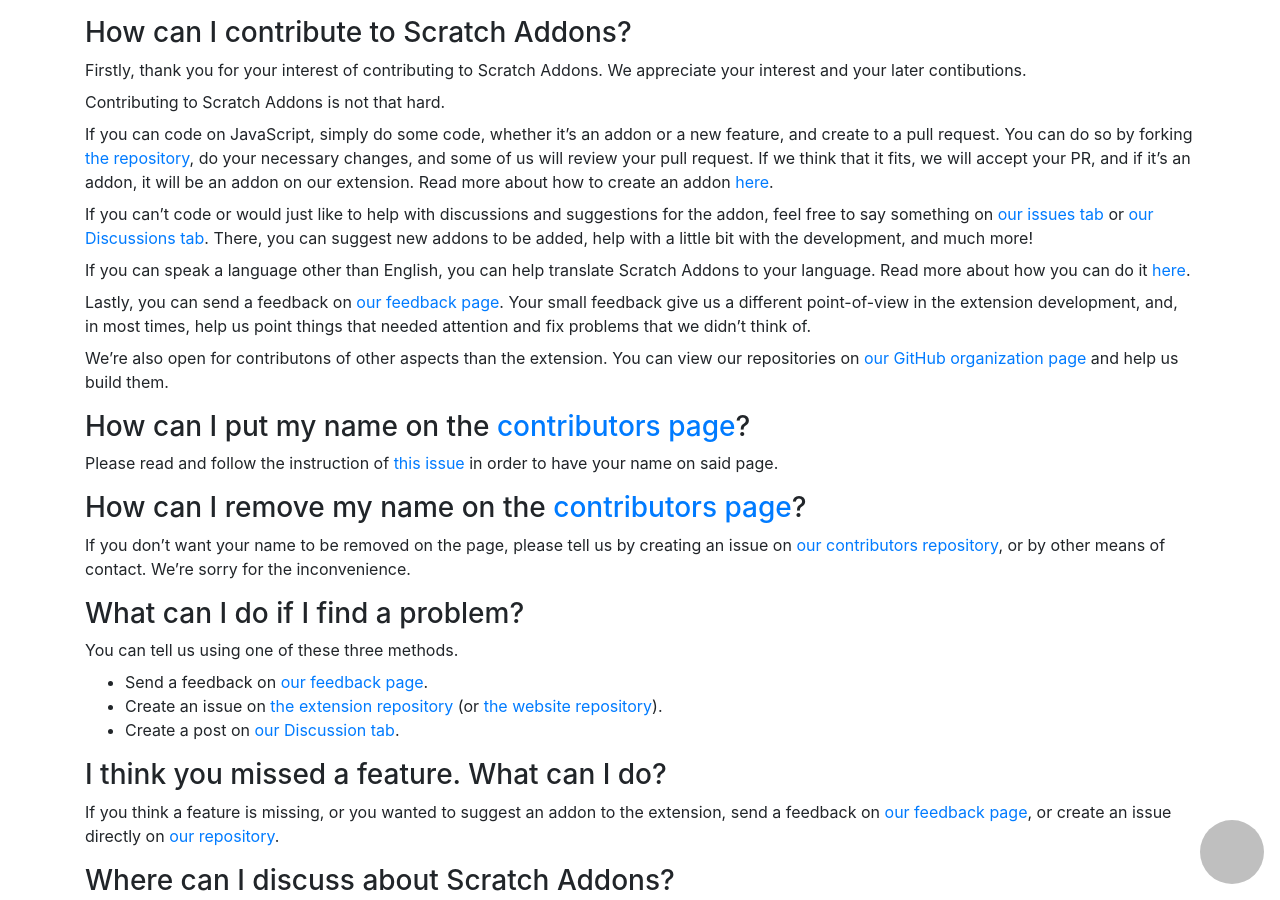
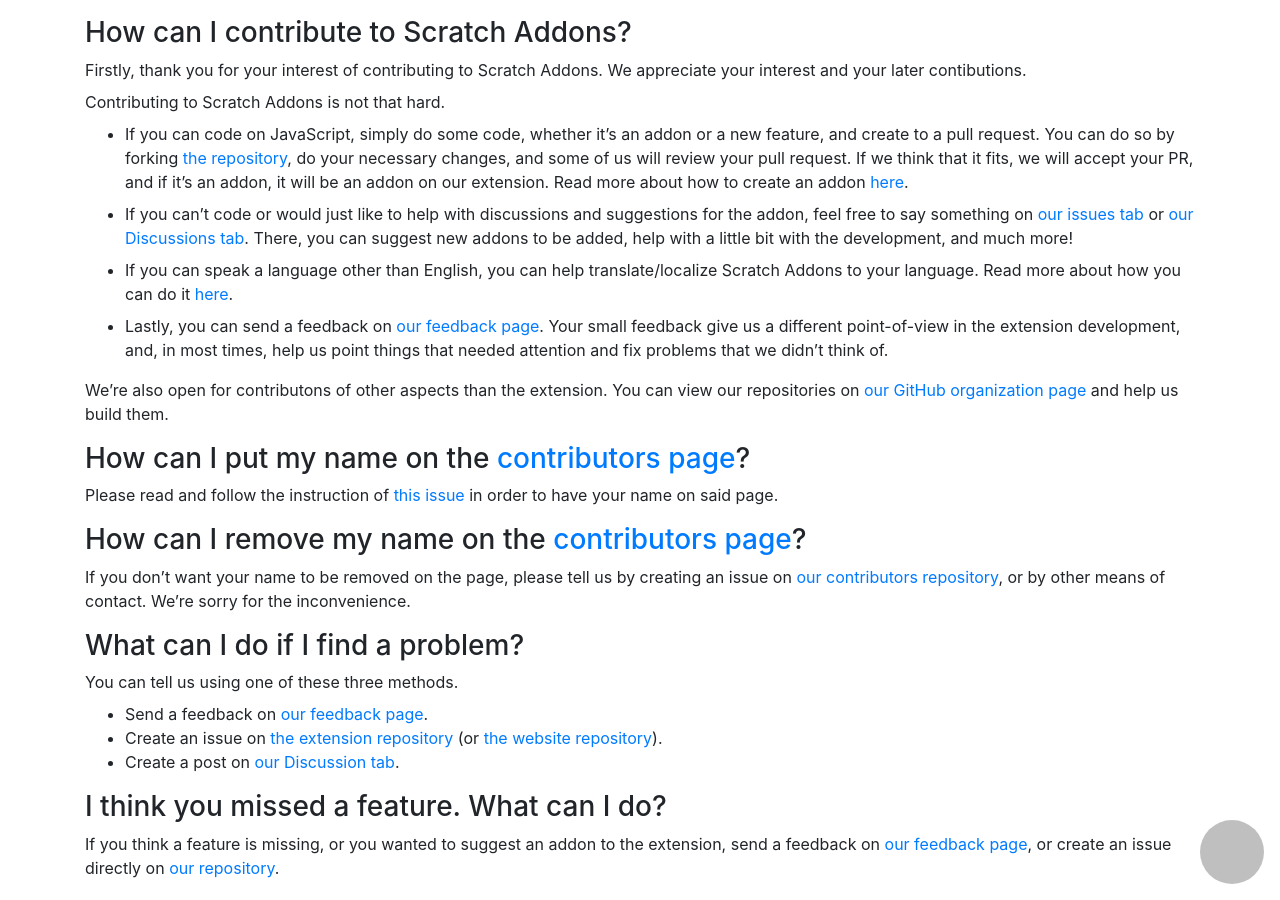
Before and after one commit to ScratchAddons/website, a Jekyll site: the page built from site/faq.md, in a window 1280 px wide and 900 px high, scrolled down 1651 px. Built offline with Jekyll 4.4.1, drawn with Linux system fonts in a browser that asks for light colours.

Commit message:
Make it as a list and add link to l10n

```diff
--- a/site/faq.md
+++ b/site/faq.md
@@ -70,13 +70,13 @@
 
 Contributing to Scratch Addons is not that hard.
 
-If you can code on JavaScript, simply do some code, whether it's an addon or a new feature, and create to a pull request. You can do so by forking [the repository](https://github.com/ScratchAddons/ScratchAddons/), do your necessary changes, and some of us will review your pull request. If we think that it fits, we will accept your PR, and if it's an addon, it will be an addon on our extension. Read more about how to create an addon [here](https://github.com/ScratchAddons/ScratchAddons/wiki/Creating-an-addon).
+- If you can code on JavaScript, simply do some code, whether it's an addon or a new feature, and create to a pull request. You can do so by forking [the repository](https://github.com/ScratchAddons/ScratchAddons/), do your necessary changes, and some of us will review your pull request. If we think that it fits, we will accept your PR, and if it's an addon, it will be an addon on our extension. Read more about how to create an addon [here](https://github.com/ScratchAddons/ScratchAddons/wiki/Creating-an-addon).
 
-If you can't code or would just like to help with discussions and suggestions for the addon, feel free to say something on [our issues tab](https://github.com/ScratchAddons/ScratchAddons/issues) or [our Discussions tab](https://github.com/ScratchAddons/ScratchAddons/discussions). There, you can suggest new addons to be added, help with a little bit with the development, and much more!
+- If you can't code or would just like to help with discussions and suggestions for the addon, feel free to say something on [our issues tab](https://github.com/ScratchAddons/ScratchAddons/issues) or [our Discussions tab](https://github.com/ScratchAddons/ScratchAddons/discussions). There, you can suggest new addons to be added, help with a little bit with the development, and much more!
 
-If you can speak a language other than English, you can help translate Scratch Addons to your language. Read more about how you can do it [here](#). <!-- TODO -->
+- If you can speak a language other than English, you can help translate/localize Scratch Addons to your language. Read more about how you can do it [here](https://github.com/ScratchAddons/ScratchAddons/wiki/Localization). <!-- TODO -->
 
-Lastly, you can send a feedback on [our feedback page](https://scratchaddons.com/feedback). Your small feedback give us a different point-of-view in the extension development, and, in most times, help us point things that needed attention and fix problems that we didn't think of.
+- Lastly, you can send a feedback on [our feedback page](https://scratchaddons.com/feedback). Your small feedback give us a different point-of-view in the extension development, and, in most times, help us point things that needed attention and fix problems that we didn't think of.
 
 We're also open for contributons of other aspects than the extension. You can view our repositories on [our GitHub organization page](https://github.com/ScratchAddons) and help us build them.
 
```
